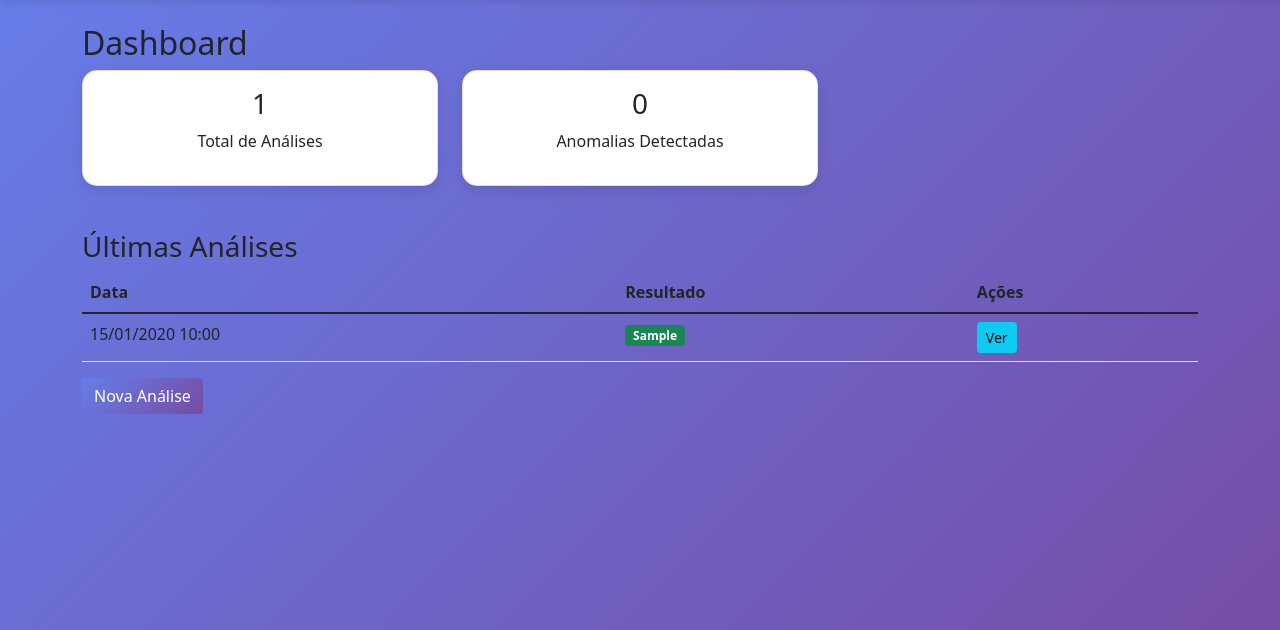
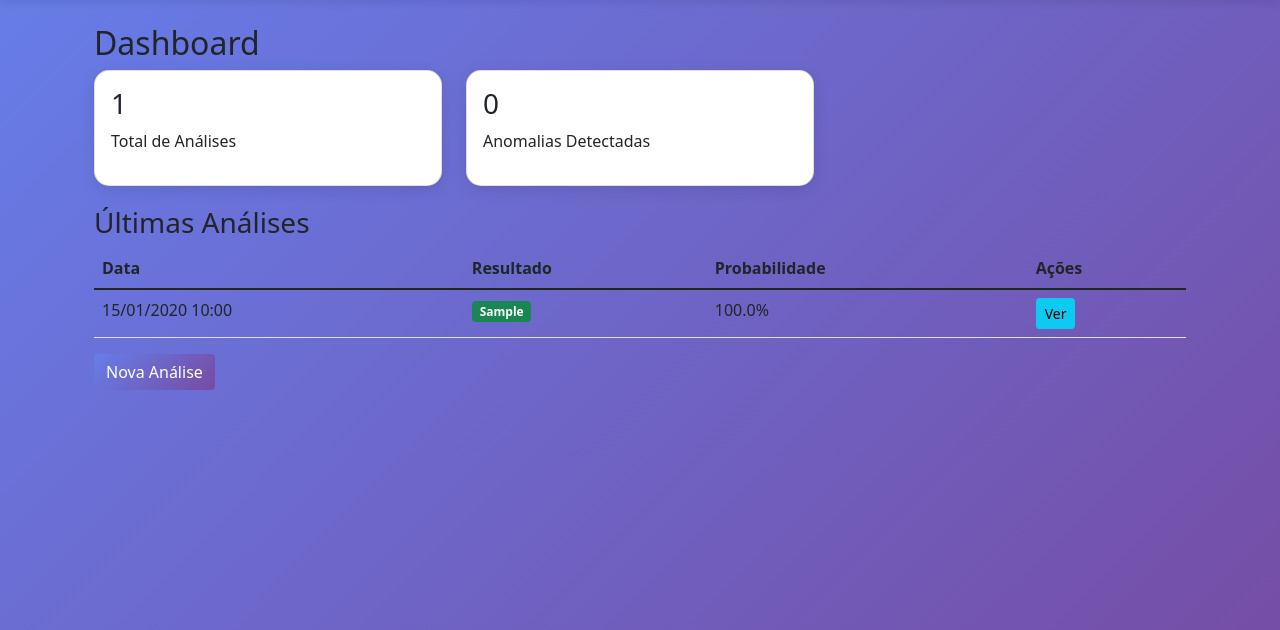
Before and after one commit to SergioMitsu/Med-Image-Analysis, a Flask app: page /dashboard in a window 1280 px wide. Shown: the part 56-686 px from the top of the page. Run offline with Flask 3, Linux system fonts and the light colour scheme; a user stored in the database is signed in; tables that the repository leaves empty hold one stand-in row (values such as "Sample post").

Commit message:
Refactor dashboard layout and add probability column

```diff
--- a/templates/dashboard.html
+++ b/templates/dashboard.html
@@ -1,9 +1,12 @@
 {% extends "base.html" %}
+
 {% block content %}
+<div class="container">
     <h2>Dashboard</h2>
+
     <div class="row">
         <div class="col-md-4">
-        <div class="card text-center">
+            <div class="card">
                 <div class="card-body">
                     <h3>{{ total_analises }}</h3>
                     <p>Total de Análises</p>
@@ -11,7 +14,7 @@
             </div>
         </div>
         <div class="col-md-4">
-        <div class="card text-center">
+            <div class="card">
                 <div class="card-body">
                     <h3>{{ analises_anomalia }}</h3>
                     <p>Anomalias Detectadas</p>
@@ -19,18 +22,37 @@
             </div>
         </div>
     </div>
-<h3 class="mt-4">Últimas Análises</h3>
+
+    <h3>Últimas Análises</h3>
     <table class="table">
-    <thead><tr><th>Data</th><th>Resultado</th><th>Ações</th></tr></thead>
+        <thead>
+            <tr>
+                <th>Data</th>
+                <th>Resultado</th>
+                <th>Probabilidade</th>
+                <th>Ações</th>
+            </tr>
+        </thead>
         <tbody>
             {% for a in ultimas_analises %}
             <tr>
                 <td>{{ a.created_at.strftime('%d/%m/%Y %H:%M') }}</td>
-            <td><span class="badge bg-{{ 'danger' if a.resultado == 'ANOMALIA' else 'success' }}">{{ a.resultado }}</span></td>
-            <td><a href="/analise/{{ a.id }}" class="btn btn-sm btn-info">Ver</a></td>
+                <td>
+                    <span class="badge bg-{{ 'danger' if a.resultado == 'ANOMALIA' else 'success' }}">
+                        {{ a.resultado }}
+                    </span>
+                </td>
+                <td>{{ "%.1f"|format(a.probabilidade * 100) }}%</td>
+                <td>
+                    <a href="{{ url_for('view_analise', analise_id=a.id) }}" class="btn btn-sm btn-info">
+                        Ver
+                    </a>
+                </td>
             </tr>
             {% endfor %}
         </tbody>
     </table>
-<a href="/upload" class="btn btn-primary">Nova Análise</a>
+
+    <a href="{{ url_for('upload') }}" class="btn btn-primary">Nova Análise</a>
+</div>
 {% endblock %}
```
Lines whose indentation alone changed are shown as unchanged.
